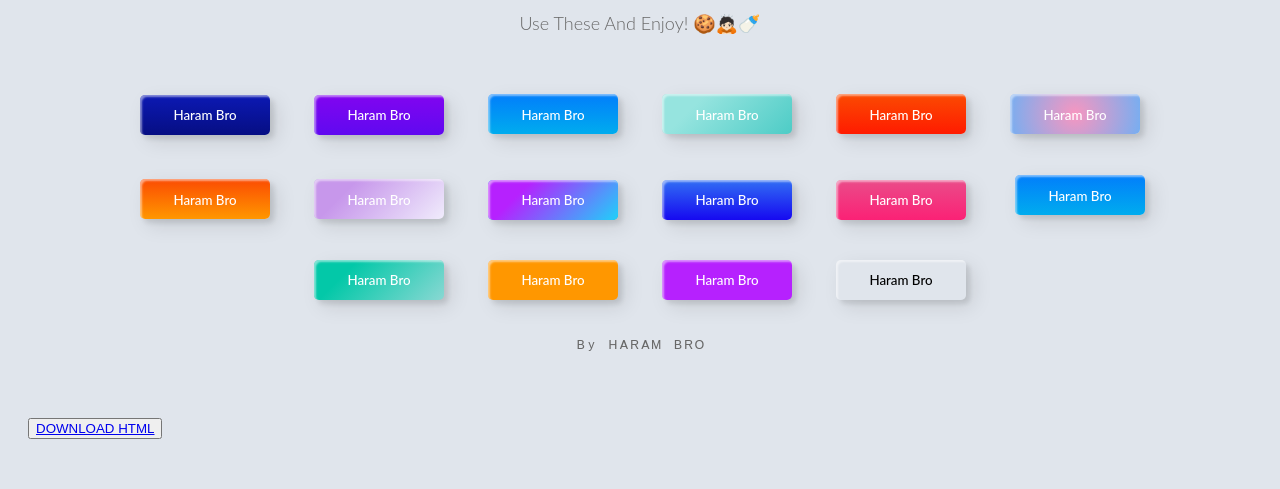
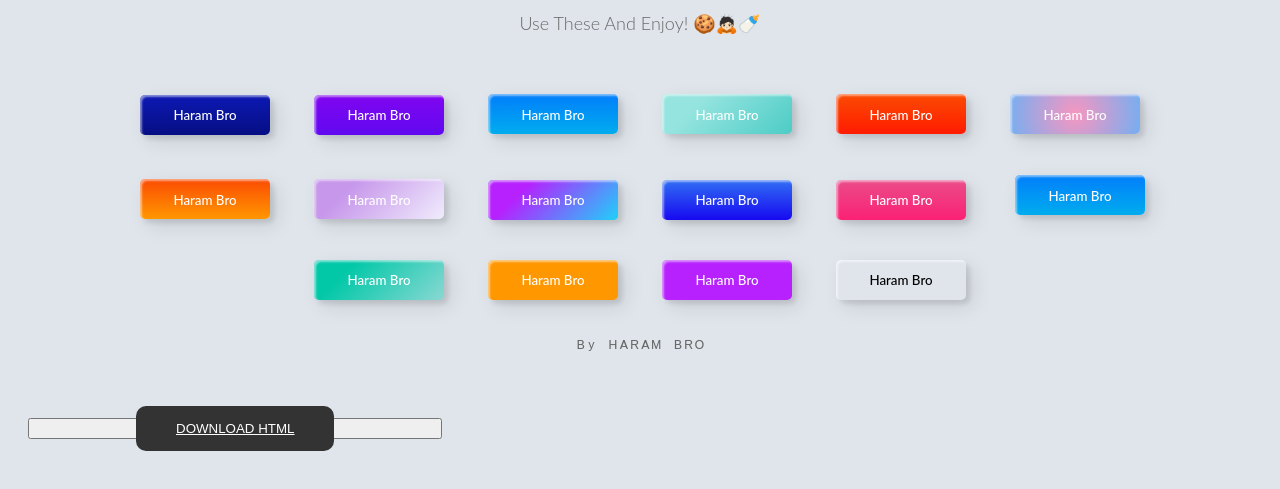
Before and after one commit to harambrodev/btn, a plain HTML site: page index.html in a window 1280 px wide. Shown: the part 113-602 px from the top of the page. Drawn offline with Linux system fonts and the light colour scheme; a script that the page names is missing.

Commit message:
Update index.html

```diff
--- a/index.html
+++ b/index.html
@@ -810,6 +810,69 @@ background-image: linear-gradient(315deg, #4dccc6 0%, #96e4df 74%);
   top: 2px;
 }
 
+/* button */
+.btn-99 {
+  margin: 100px;
+  padding: 15px 40px;
+  border: none;
+  outline: none;
+  color: #FFF;
+  cursor: pointer;
+  position: relative;
+  z-index: 0;
+  border-radius: 12px;
+}
+.btn-99::after {
+  content: "";
+  z-index: -1;
+  position: absolute;
+  width: 100%;
+  height: 100%;
+  background-color: #333;
+  left: 0;
+  top: 0;
+  border-radius: 10px;
+}
+/* glow */
+.btn-99::before {
+  content: "";
+  background: linear-gradient(
+    45deg,
+    #FF0000, #FF7300, #FFFB00, #48FF00,
+    #00FFD5, #002BFF, #FF00C8, #FF0000
+  );
+  position: absolute;
+  top: -2px;
+  left: -2px;
+  background-size: 600%;
+  z-index: -1;
+  width: calc(100% + 4px);
+  height:  calc(100% + 4px);
+  filter: blur(8px);
+  animation: glowing 20s linear infinite;
+  transition: opacity .3s ease-in-out;
+  border-radius: 10px;
+  opacity: 0;
+}
+
+@keyframes glowing {
+  0% {background-position: 0 0;}
+  50% {background-position: 400% 0;}
+  100% {background-position: 0 0;}
+}
+
+/* hover */
+.btn-99:hover::before {
+  opacity: 1;
+}
+
+.btn-99:active:after {
+  background: transparent;
+}
+
+.btn-99:active {
+  color: #000;
+  font-weight: bold;
 
 </style>
 </head>
```
